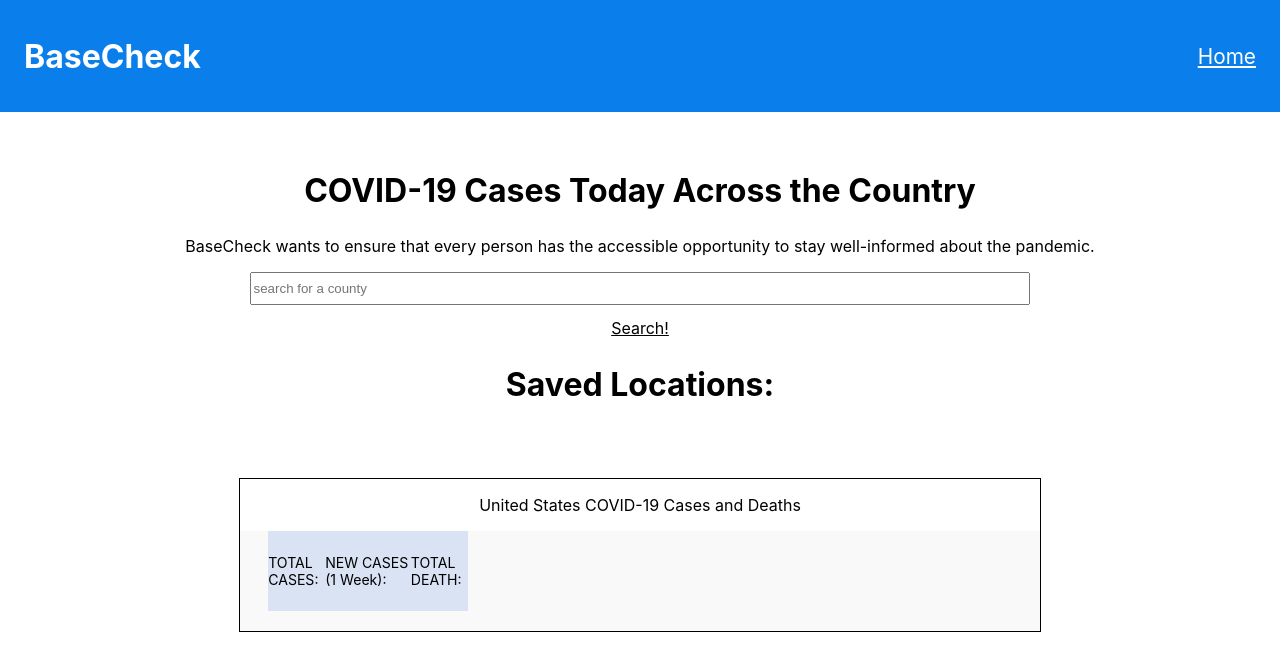
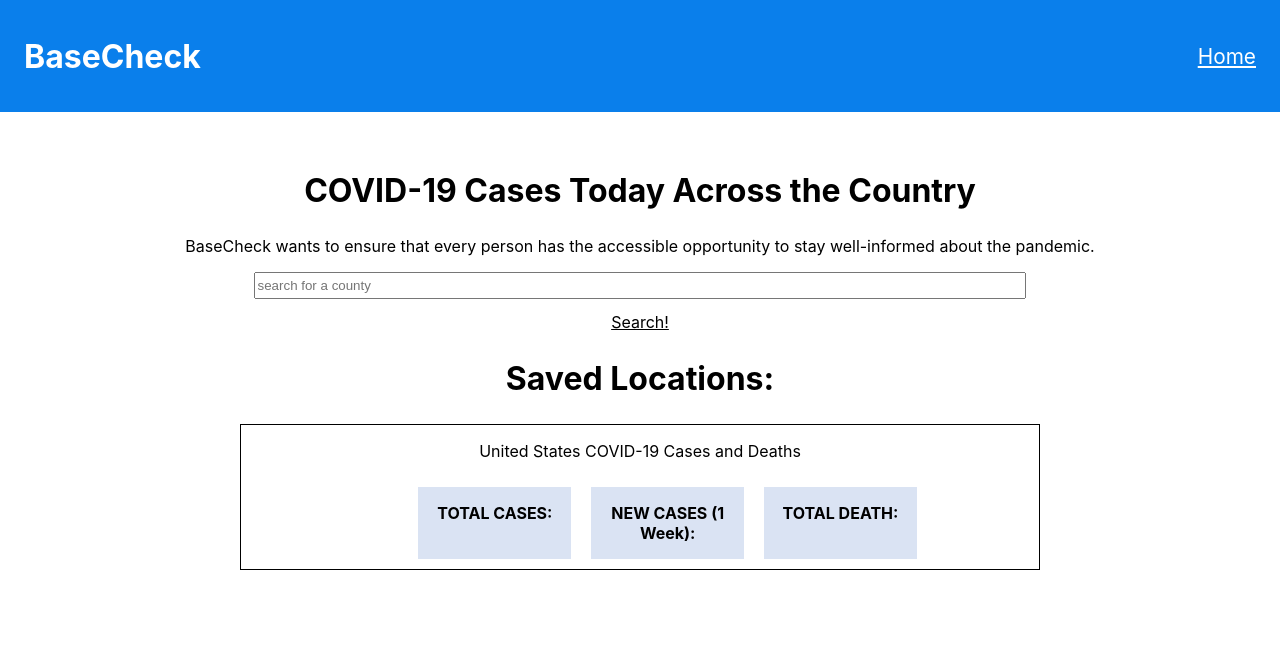
Before and after one commit to autumn-info-442a/team-b, a React (Create React App) app in the folder my-app/: page / in a window 1280 px wide. Shown: the top 650 px of the page. Built offline with nearby package versions, Linux system fonts and the light colour scheme.

Commit message:
us dashboard box

```diff
--- a/my-app/src/App.css
+++ b/my-app/src/App.css
@@ -60,33 +60,30 @@ h2 {
   align-items: center;
   flex-direction: column;
   width: 800px;
-  margin-top: 3em;
   border: 0.5px solid black;
-}
-
-.us-body {
-  background-color: #F9F9F9;
-  flex-direction: row;
-  width: 800px;
-  height: 100px;
-  font-size: 0.8em;
 }
 
 .us-stats {
   display: flex;
+  /*
   flex-direction: row;
   width: 50%;
   max-width: 50%;
   margin-left: 2em;
   font-size: 1.1em;
+  */
 }
+
+* { box-sizing: border-box; } /* recommended for item sizing */
 
 .us-individual {
   background-color:#DAE3F3;
-  display: flex;
-  align-items: center;
-  width: 200px;
-  height: 80px;
+  text-align: center;
+  flex-grow: 1; /* get 1 share of extra space */
+  flex-shrink: 0; /* do not shrink if items overflow container */
+  flex-basis: 33%; /* take up 33% of parent initially */
+  font-weight: bold;
+  margin: 10px;
 }
 
 /*
--- a/my-app/src/components/UsDashboard.js
+++ b/my-app/src/components/UsDashboard.js
@@ -10,14 +10,10 @@ export default function UsDashboard() {
             <div>
                 <p>United States COVID-19 Cases and Deaths</p>
             </div>
-            <div className="us-body">
-                <div className="us-stats">
-                    <div className="us-individual">
-                        <p>TOTAL CASES: </p>
-                        <p>NEW CASES (1 Week):</p>
-                        <p>TOTAL DEATH: </p>
-                    </div>
-                </div>
+            <div className="us-stats">
+                <div className="us-individual"><p>TOTAL CASES: </p></div>
+                <div className="us-individual"><p>NEW CASES (1 Week):</p></div>
+                <div className="us-individual"><p>TOTAL DEATH: </p></div>
             </div>
         </div>
       );
```
